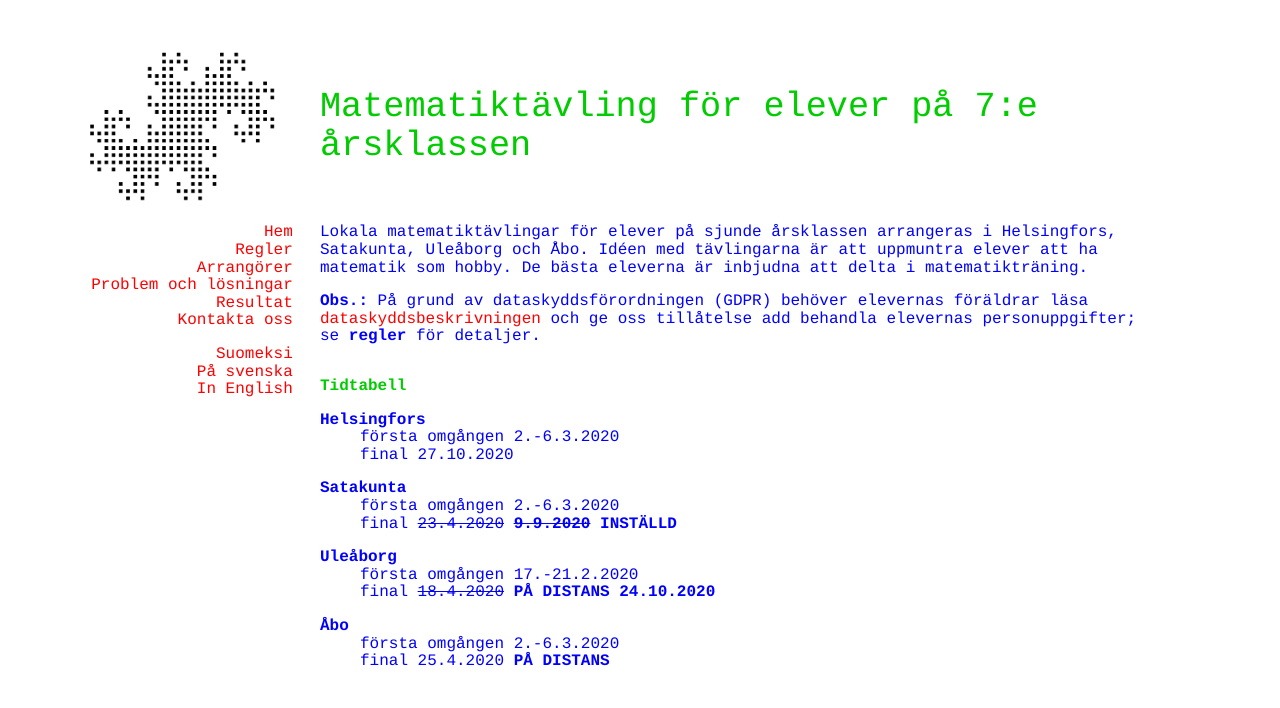
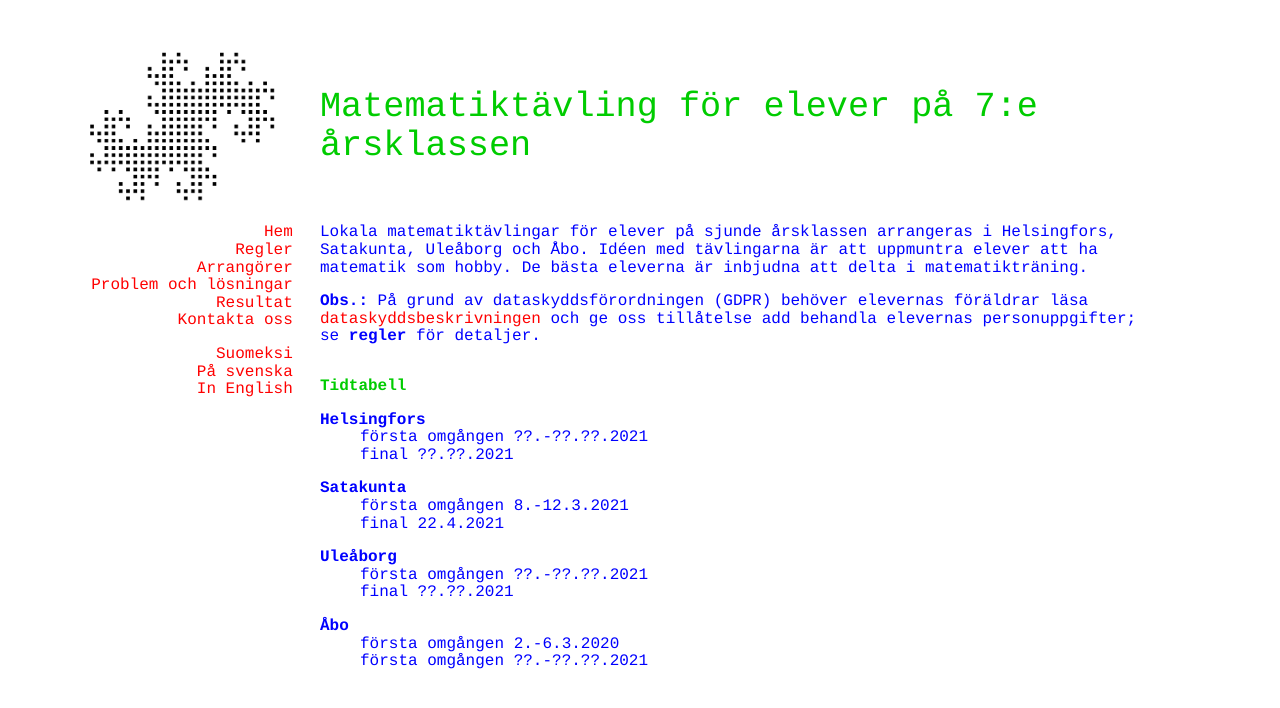
Before and after one commit to matematiikkakilpailut/matematiikkakilpailut.github.io, a Jekyll site: the page built from seiskat/sv/index.html, in a window 1280 px wide. Shown: the top 708 px of the page. Built offline with Jekyll 4.4.1, drawn with Linux system fonts in a browser that asks for light colours.

Commit message:
Update index.html
2021

```diff
--- a/seiskat/sv/index.html
+++ b/seiskat/sv/index.html
@@ -16,15 +16,15 @@
 
 <dl>
   <dt>Helsingfors</dt>
-  <dd>f&ouml;rsta omg&aring;ngen 2.-6.3.2020</dd>
-  <dd>final 27.10.2020</dd>
+  <dd>f&ouml;rsta omg&aring;ngen ??.-??.??.2021</dd>
+  <dd>final ??.??.2021</dd>
   <dt>Satakunta</dt>
-  <dd>f&ouml;rsta omg&aring;ngen 2.-6.3.2020</dd>
-  <dd>final <strike>23.4.2020</strike><b> <strike>9.9.2020</strike></b> <b> INSTÄLLD</b></dd>
+  <dd>f&ouml;rsta omg&aring;ngen 8.-12.3.2021</dd>
+  <dd>final 22.4.2021</dd>
   <dt>Ule&aring;borg</dt>
-  <dd>f&ouml;rsta omg&aring;ngen 17.-21.2.2020</dd>
-  <dd>final <strike>18.4.2020</strike><b> PÅ DISTANS 24.10.2020</b></dd>
+  <dd>f&ouml;rsta omg&aring;ngen ??.-??.??.2021</dd>
+  <dd>final ??.??.2021</dd>
   <dt>&Aring;bo</dt>
   <dd>f&ouml;rsta omg&aring;ngen 2.-6.3.2020</dd>
-  <dd>final 25.4.2020<b> PÅ DISTANS </b></dd>
+  <dd>f&ouml;rsta omg&aring;ngen ??.-??.??.2021</dd>
 </dl>
```
